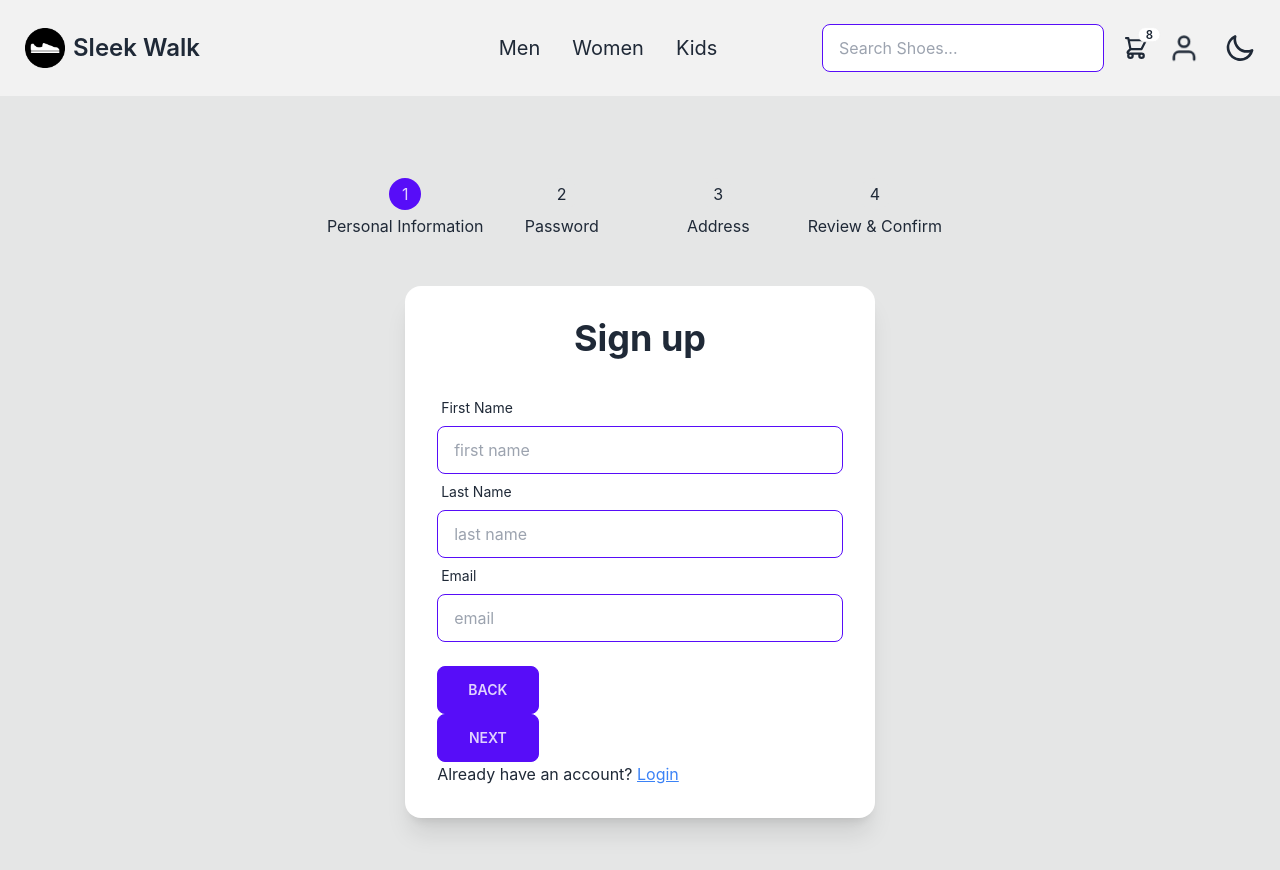
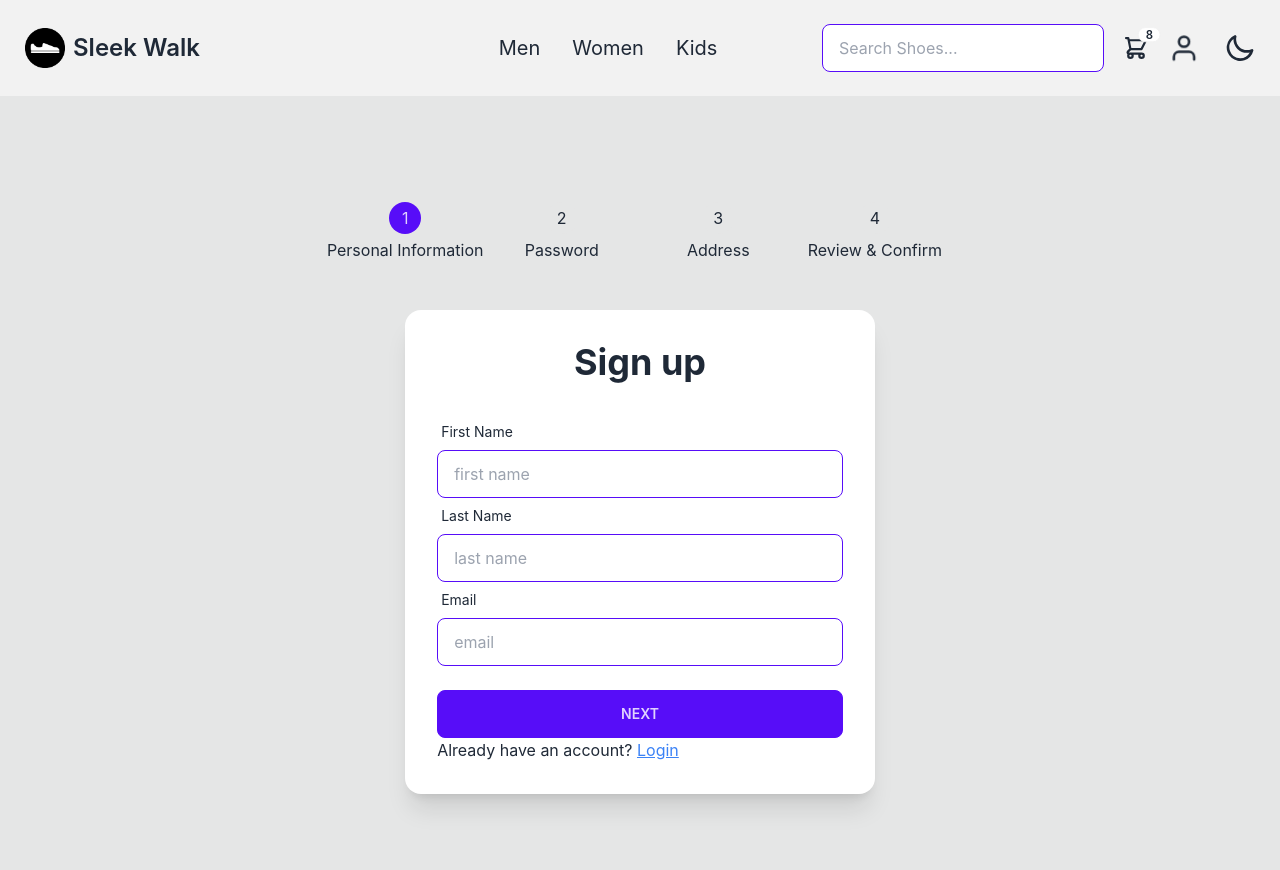
Before and after one commit to Ziyad-Aljaser/sleek-walk, a React (Create React App) app in the folder client/: page /signup in a window 1280 px wide. Shown: the top 870 px of the page. Built offline with nearby package versions, Linux system fonts and the light colour scheme.

Commit message:
Update Sign up page

```diff
--- a/client/src/pages/Signup.jsx
+++ b/client/src/pages/Signup.jsx
@@ -51,10 +51,9 @@ export default function Signup() {
                                 </label>
                                 <input type="email" placeholder="email" className="input input-bordered input-primary" />
 
-                                <div className="form-control mt-6 flex justify-between">
-                                <button onClick={prevStep} className="btn btn-primary w-1/4">Back</button>
-                                <button onClick={nextStep} className="btn btn-primary w-1/4">Next</button>
-                            </div>
+                                <div className="form-control mt-6">
+                                    <button onClick={nextStep} className="btn btn-primary">Next</button>
+                                </div>
 
 
                                 <p>Already have an account? <a href="#" className="link link-hover text-blue-500 underline">Login</a></p>
@@ -115,6 +114,16 @@ export default function Signup() {
                             // Review & Confirm
                             <div>
                                 <p>Review your details and confirm</p>
+                                <div className="form-control mt-6">
+                                    <button className="btn btn-primary">Sign Up</button>
+                                </div>
+                            </div>
+                        )}
+
+                        {step > 0 && step < 3 && (
+                            <div className="form-control mt-6 flex flex-row justify-between">
+                                <button onClick={prevStep} className="btn btn-primary w-1/4">Back</button>
+                                <button onClick={nextStep} className="btn btn-primary w-1/4">Next</button>
                             </div>
                         )}
 
```
